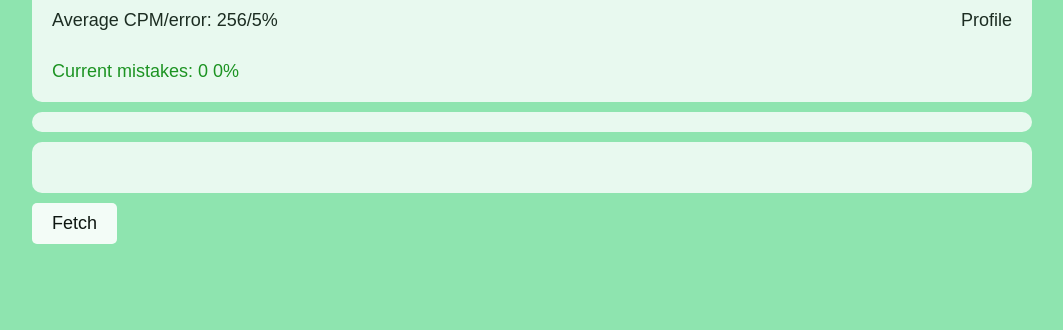
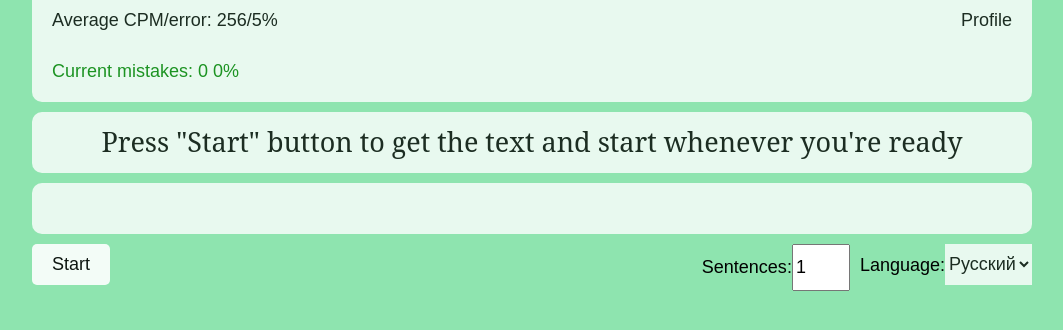
Before and after one commit to seri0zha/Typing-trainer, a React (Create React App) app: page / in a window 1280 px wide. Shown: the top 330 px of the page, without its empty margins (108-1171 px from the left). Built offline with nearby package versions, Linux system fonts and the light colour scheme.

Commit message:
Add sentences, language selection

```diff
--- a/src/api/index.ts
+++ b/src/api/index.ts
@@ -1,11 +1,30 @@
 import axios from "axios";
 
-export const fetchText = async (sentencesCount: number) => {
+export const fetchTextRu = async (sentencesCount: number) => {
   try {
     const response = await axios.get(`https://fish-text.ru/get?format=html&number=${sentencesCount}`);
-    console.log(response);
-    return response;
+    const text = response.data.substring(
+      response.data.lastIndexOf('<p>') + 3,
+      response.data.lastIndexOf('</p>'));
+    return text;
   } catch (error) {
     alert(error);
   }
 };
+
+export const fetchTextEn = async (sentencesCount: number) => {
+  try {
+    const response = await axios.get(`https://baconipsum.com/api/?type=all-meat&sentences=${sentencesCount}`);
+    return response.data[0];
+  } catch (error) {
+    alert(error);
+  }
+};
+
+export const fetchText = async (sentencesCount: number, language: "ru" | "en") => {
+  if (language === "ru")
+    return await fetchTextRu(sentencesCount);
+  else if (language === "en")
+    return await fetchTextEn(sentencesCount);
+  return "";
+}
--- /dev/null
+++ b/src/components/Trainer/Controls/OptionWrapper.tsx
@@ -0,0 +1,23 @@
+import styled from "styled-components";
+
+interface OptionWrapperProps {
+  title: string,
+}
+
+const Wrapper = styled.div`
+  margin-left: 10px;
+  height: 100%;
+`;
+
+const OptionWrapper: React.FC<OptionWrapperProps> = (props) => {
+  return (
+    <Wrapper>
+      <span>
+        {props.title}:
+      </span>
+      {props.children}
+    </Wrapper>
+  )
+}
+
+export default OptionWrapper;
--- a/src/components/Trainer/Controls/index.tsx
+++ b/src/components/Trainer/Controls/index.tsx
@@ -1,10 +1,16 @@
+import React from "react";
 import styled from "styled-components";
+import { useAppDispatch } from "../../../store";
+import { setLanguage, setSentencesCount } from "../../../store/actions/trainerActions";
+import OptionWrapper from "./OptionWrapper";
 
 interface ControlsProps {
   onStartButtonClick: () => Promise<void>,
+  language: "en" | "ru",
+  sentencesCount: number,
 }
 
-const FetchButton = styled.button`
+const StartButton = styled.button`
   font-size: 1em;
   padding: 10px 20px;
   opacity: 0.9;
@@ -17,13 +23,74 @@ const FetchButton = styled.button`
   }
 `;
 
+const ControlsWrapper = styled.div`
+  display: flex;
+  justify-content: space-between;
+`;
+
+const SelectLanguage = styled.select`
+  background-color: white;
+  opacity: 0.8;
+  font-size: 1em;
+  border: 0;
+  &option {
+    background-color: white;
+  }
+  height: 100%;
+`;
+
+const SelectCount = styled.input`
+  height: 100%;
+  font-size: 1em;
+  max-width: 50px;
+`;
+
+const Options = styled.div`
+  display: flex;
+  align-items: center;
+  color: black;
+  grid-direction: row;
+  margin-left: 10px;
+`;
+
 const Controls: React.FC<ControlsProps> = (props) => {
+
+  const dispatch = useAppDispatch();
+  const handleLanguageChange = (event: React.ChangeEvent<HTMLSelectElement>) => {
+    dispatch(setLanguage(event.currentTarget.value as "en" || "ru"));
+  }
+  const handleSentencesChange = (event: React.ChangeEvent<HTMLInputElement>) => {
+    let count = Number(event.currentTarget.value);
+    count = count > 10 ? 10 : count;
+    dispatch(setSentencesCount(count));
+  }
   return (
-    <div>
-      <FetchButton onClick={props.onStartButtonClick}>
-        Fetch
-      </FetchButton>
-    </div>
+    <ControlsWrapper>
+      <StartButton onClick={props.onStartButtonClick}>
+        Start
+      </StartButton>
+      <Options>
+        <OptionWrapper
+          title="Sentences">
+          <SelectCount
+            type="number"
+            min="1" max="10"
+            value={props.sentencesCount}
+            onKeyDown={() => false}
+            onChange={handleSentencesChange}
+            />
+        </OptionWrapper>
+        <OptionWrapper
+          title="Language">
+          <SelectLanguage
+            value={props.language}
+            onChange={handleLanguageChange}>
+            <option value="ru">Русский</option>
+            <option value="en">English</option>
+          </SelectLanguage>
+        </OptionWrapper>
+      </Options>
+    </ControlsWrapper>
   )
 }
 
--- a/src/components/Trainer/TextDisplay/index.tsx
+++ b/src/components/Trainer/TextDisplay/index.tsx
@@ -21,6 +21,10 @@ const CurrentSymbol = styled.span`
   background-color: ${props => props.color};
 `;
 
+const StartBanner = styled.div`
+  text-align: center;
+`;
+
 interface TextDisplayProps {
   text: string,
   color: string,
@@ -36,7 +40,13 @@ const TextDisplay: React.FC<TextDisplayProps> = (props) => {
 
   return (
     <TextWrapper>
-      {splittedText}
+      {props.text.length > 0
+        ? splittedText
+        : (
+          <StartBanner>
+            Press "Start" button to get the text and start whenever you're ready
+          </StartBanner>
+        )}
     </TextWrapper>
   )
 };
--- a/src/components/Trainer/TextInput/index.tsx
+++ b/src/components/Trainer/TextInput/index.tsx
@@ -28,6 +28,7 @@ const TextInput: React.FC<TextInputProps> = (props) => {
 
   const onInputChange = (e: React.ChangeEvent<HTMLInputElement>) => {
     const value = e.currentTarget.value[e.currentTarget.value.length - 1];
+
     if (trainer.text !== '') {
       if (value === trainer.text[trainer.currentPosition]) {
         setOnMistake(false);
@@ -39,7 +40,6 @@ const TextInput: React.FC<TextInputProps> = (props) => {
         }
       } else {
         if (!onMistake) {
-          debugger;
           dispatch(setCurrentMistakes(currentMistakes + 1));
         }
         setOnMistake(true);
--- a/src/components/Trainer/index.tsx
+++ b/src/components/Trainer/index.tsx
@@ -1,7 +1,7 @@
 import { useState } from "react";
 import styled from "styled-components";
 import { fetchText } from "../../api";
-import { useAppDispatch } from "../../store";
+import { useAppDispatch, useAppSelector } from "../../store";
 import { setCurrentInputText, setCurrentPosition, setText } from "../../store/actions/trainerActions";
 import TextDisplay from "./TextDisplay";
 import Controls from "./Controls";
@@ -20,19 +20,16 @@ const TrainerWrapper = styled.div`
 `;
 
 const Trainer: React.FC<TrainerProps> = (props) => {
+
+  const [sentencesCount, language] = useAppSelector(
+    state => [state.trainer.sentences, state.trainer.language]
+  );
   const dispatch = useAppDispatch();
   const [currentSymbolColor, setCurrentSymbolColor] = useState('green');
   const onStartButtonClick = async () => {
-    const response = await fetchText(1, 'en');
-    const fetchedText = response?.data;
-    // Response is the string which contains text
-    // between <p> and </p> tags
+    const text = await fetchText(sentencesCount, language);
 
-    const textWithoutTags = fetchedText.substring(
-      fetchedText.lastIndexOf('<p>') + 3,
-      fetchedText.lastIndexOf('</p>'));
-
-    dispatch(setText(textWithoutTags));
+    dispatch(setText(text));
     dispatch(setCurrentPosition(0));
     dispatch(setCurrentInputText(''));
     dispatch(resetCurrentStats());
@@ -47,6 +44,8 @@ const Trainer: React.FC<TrainerProps> = (props) => {
       <TextInput
         setCurrentSymbolColor={setCurrentSymbolColor}/>
       <Controls
+        sentencesCount={sentencesCount}
+        language={language}
         onStartButtonClick={onStartButtonClick}/>
     </TrainerWrapper>
   )
--- a/src/store/actions/trainerActions.ts
+++ b/src/store/actions/trainerActions.ts
@@ -1,4 +1,4 @@
-import { SET_CURRENT_INPUT_TEXT, SET_CURRENT_POSTITION, SET_TEXT } from "../constants";
+import { SET_CURRENT_INPUT_TEXT, SET_CURRENT_POSTITION, SET_LANGUAGE, SET_SENTENCES_COUNT, SET_TEXT } from "../constants";
 
 export const setCurrentPosition = (position: number) => ({
   type: SET_CURRENT_POSTITION,
@@ -12,4 +12,14 @@ export const setText = (text: string) => ({
 export const setCurrentInputText = (text: string) => ({
   type: SET_CURRENT_INPUT_TEXT,
   payload: text
-})
+});
+
+export const setLanguage = (language: "en" | "ru") => ({
+  type: SET_LANGUAGE,
+  payload: language
+});
+
+export const setSentencesCount = (count: number) => ({
+  type: SET_SENTENCES_COUNT,
+  payload: count
+});
--- a/src/store/constants.ts
+++ b/src/store/constants.ts
@@ -2,6 +2,8 @@
 export const SET_TEXT = "SET_TEXT";
 export const SET_CURRENT_POSTITION = "INCREMENT_CURRENT_POSTITION";
 export const SET_CURRENT_INPUT_TEXT = "SET_CURRENT_INPUT_TEXT";
+export const SET_LANGUAGE = "SET_LANGUAGE";
+export const SET_SENTENCES_COUNT = "SET_SENTENCES_COUNT";
 
 // stats reducer
 export const SET_CURRENT_MISTAKES = "SET_CURRENT_MISTAKES";
--- a/src/store/reducers/trainerReducer.ts
+++ b/src/store/reducers/trainerReducer.ts
@@ -1,16 +1,22 @@
 import { AnyAction, Reducer } from "@reduxjs/toolkit";
-import { SET_CURRENT_INPUT_TEXT, SET_CURRENT_POSTITION, SET_TEXT } from "../constants";
+import { SET_CURRENT_INPUT_TEXT, SET_CURRENT_POSTITION, SET_LANGUAGE, SET_SENTENCES_COUNT, SET_TEXT } from "../constants";
 
 interface TrainerReducerState {
   text: string,
   currentInputText: string,
   currentPosition: number,
+  trainingInProgress: boolean
+  sentences: number,
+  language: "ru" | "en",
 }
 
 const initialState: TrainerReducerState = {
   text: "",
   currentInputText: "",
-  currentPosition: 0
+  currentPosition: 0,
+  trainingInProgress: false,
+  sentences: 1,
+  language: "ru",
 };
 
 const trainerReducer: Reducer<TrainerReducerState, AnyAction> =
@@ -33,6 +39,18 @@ const trainerReducer: Reducer<TrainerReducerState, AnyAction> =
         ...state,
         currentInputText: action.payload
       }
+
+    case SET_LANGUAGE:
+      return {
+        ...state,
+        language: action.payload
+      }
+
+    case SET_SENTENCES_COUNT:
+      return {
+        ...state,
+        sentences: action.payload
+      }
     default:
       return {...state};
   }
```
